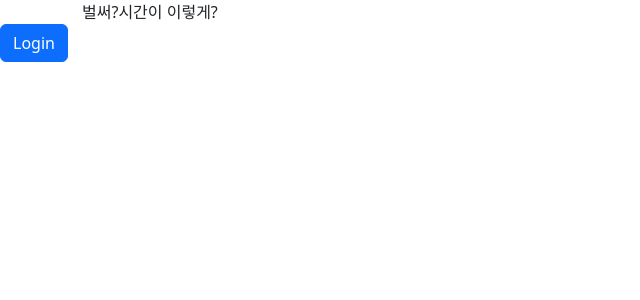
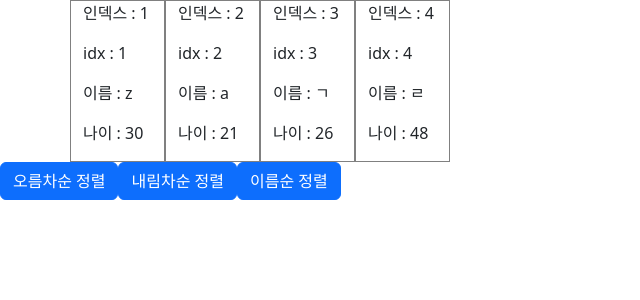
Before and after one commit to LaSeunghyun/reactProject, a React (Create React App) app: page / in a window 1280 px wide. Shown: the top 300 px of the page, without its empty margins (0-640 px from the left). Built offline with nearby package versions, Linux system fonts and the light colour scheme; a small style sheet from the web is missing.

Commit message:
sort add

```diff
--- a/package.json
+++ b/package.json
@@ -14,6 +14,7 @@
     "react-redux": "^8.0.2",
     "react-scripts": "5.0.1",
     "redux": "^4.2.0",
+    "scss": "^0.2.4",
     "web-vitals": "^2.1.4"
   },
   "scripts": {
--- a/src/App.css
+++ b/src/App.css
@@ -36,3 +36,7 @@
     transform: rotate(360deg);
   }
 }
+
+.colNum{
+  border : 1px solid gray;
+}
--- a/src/App.js
+++ b/src/App.js
@@ -1,12 +1,12 @@
-import Left from './left'
-import Right from './right'
+import PostBoard from './PostBoard'
+import Btn from './Btn'
 import './App.css';
 
 function App() {
   return (
     <div>
-      <Left />
-      <Right />
+      <PostBoard />
+      <Btn />
     </div>
   );
 }
--- /dev/null
+++ b/src/Btn.js
@@ -0,0 +1,49 @@
+import React from "react";
+import { useDispatch, useSelector } from 'react-redux'
+import { test } from './test'
+import Button from "react-bootstrap/Button";
+
+function Btn() {
+  const dispatch = useDispatch();
+  const st = useSelector( (state) => state.post.value)
+
+  function upSort(st){
+    let upSort = [...st];
+    return upSort.sort((a, b) => a.idx - b.idx)
+  }
+  function downSort(st){
+    let downSort = [...st];
+    return downSort.sort((a, b) => b.idx - a.idx)
+  }
+  function nameSort(st){
+    let nameSort = [...st];
+    return nameSort.sort((a, b) => {
+      if(a.name > b.name) return 1
+      else if(a.name < b.name) return -1
+      else return 0
+    })
+  }
+
+  return (
+    <div>
+      <Button onClick={() => {
+        dispatch(
+          test( upSort(st) )
+          )
+      }}>오름차순 정렬</Button>
+      <Button onClick={() => {
+        dispatch(
+          test( downSort(st) )
+          )
+      }}>내림차순 정렬</Button>
+
+      <Button onClick={() => {
+        dispatch(
+          test( nameSort(st) )
+          )
+      }}>이름순 정렬</Button>
+    </div>
+  );
+}
+
+export default Btn;
--- /dev/null
+++ b/src/PostBoard.js
@@ -0,0 +1,24 @@
+import React from "react";
+import './App.css';
+import { useSelector } from 'react-redux'
+
+function PostBoard() {
+  const sdf = useSelector((state) => state.post.value);
+  console.log(sdf)
+  return (
+    <div className="container">
+      <div className="row">
+        { sdf.map((a, index) =>
+          <div className="col-lg-1 colNum">
+            <p>인덱스 : { index + 1 }</p>
+            <p>idx : { a.idx }</p>
+            <p>이름 : { a.name }</p>
+            <p>나이 : { a.age }</p>
+          </div>
+        )}
+      </div>
+    </div>
+  );
+}
+
+export default PostBoard;
--- a/src/left.js
+++ /dev/null
@@ -1,19 +0,0 @@
-import React from "react";
-import { useSelector } from 'react-redux'
-
-function Left() {
-  const sdf = useSelector((state) => state.user.value);
-  console.log('user : ' + sdf)
-  return (
-    <div className="container">
-      <div className="row">
-        <div className="col-md-10">
-          { sdf.title }
-          { sdf.content }
-        </div>
-      </div>
-    </div>
-  );
-}
-
-export default Left;
--- a/src/right.js
+++ /dev/null
@@ -1,33 +0,0 @@
-import React from "react";
-import { useDispatch, useSelector } from 'react-redux'
-import { test } from './test'
-import Button from "react-bootstrap/Button";
-
-function Right() {
-  const dispatch = useDispatch();
-  const st = useSelector( (state) => state.user.value)
-
-  let titl = '';
-  let conten = '';
-  if(st.title === '벌써?'){
-    titl = '졸리다'
-    conten = '시간이 이렇게?'
-  }else{
-    titl = '벌써?'
-    conten = '20'
-  }
-
-  return (
-    <div>
-      <Button onClick={() => {
-        dispatch(
-          test({
-            title: titl, content: conten
-          })
-          )
-      }}>Login</Button>
-    </div>
-  );
-}
-
-export default Right;
--- a/src/store.js
+++ b/src/store.js
@@ -4,6 +4,6 @@ import testReducer from './test'
 
 export default configureStore({
   reducer: {
-    user : testReducer
+    post : testReducer
   },
 })
--- a/src/test.js
+++ b/src/test.js
@@ -2,11 +2,31 @@ import React from "react";
 import { createSlice } from '@reduxjs/toolkit';
 
 export const testSlice = createSlice({
-    name: "user",
+    name: "post",
     initialState: {
-        value:{
-            title: "벌써?", content: "시간이 이렇게?"
-        }
+        value:[
+            {
+                idx : 1,
+                name : 'z',
+                age : 30
+            },
+            {
+                idx : 2,
+                name : 'a',
+                age : 21
+            },
+            {
+                idx : 3,
+                name : 'ㄱ',
+                age : 26
+            },
+            {
+                idx : 4,
+                name : 'ㄹ',
+                age : 48
+            },
+
+        ]
     },
     reducers: {
         test: (state, action) => {
```
Also changed, not shown: 1 other file (tests, documents, lock files or other folders).
